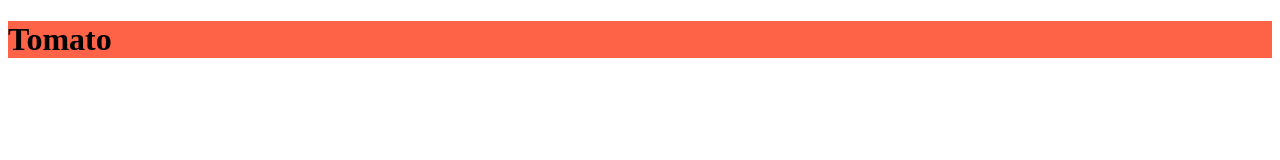
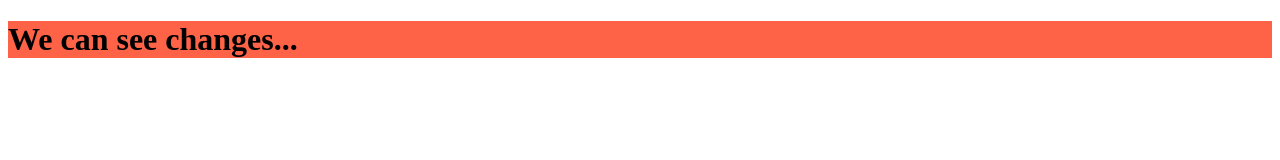
Before and after one commit to dimapovarchuk/aws_s3_bucket, a plain HTML site: page index.html in a window 1280 px wide. Drawn offline with Linux system fonts and the light colour scheme.

Commit message:
Update index.html

```diff
--- a/index.html
+++ b/index.html
@@ -2,7 +2,7 @@
 <html>
 <body>
 
-<h1 style="background-color:Tomato;">Tomato</h1>
+<h1 style="background-color:Tomato;">We can see changes... </h1>
 
 
 </body>
```
